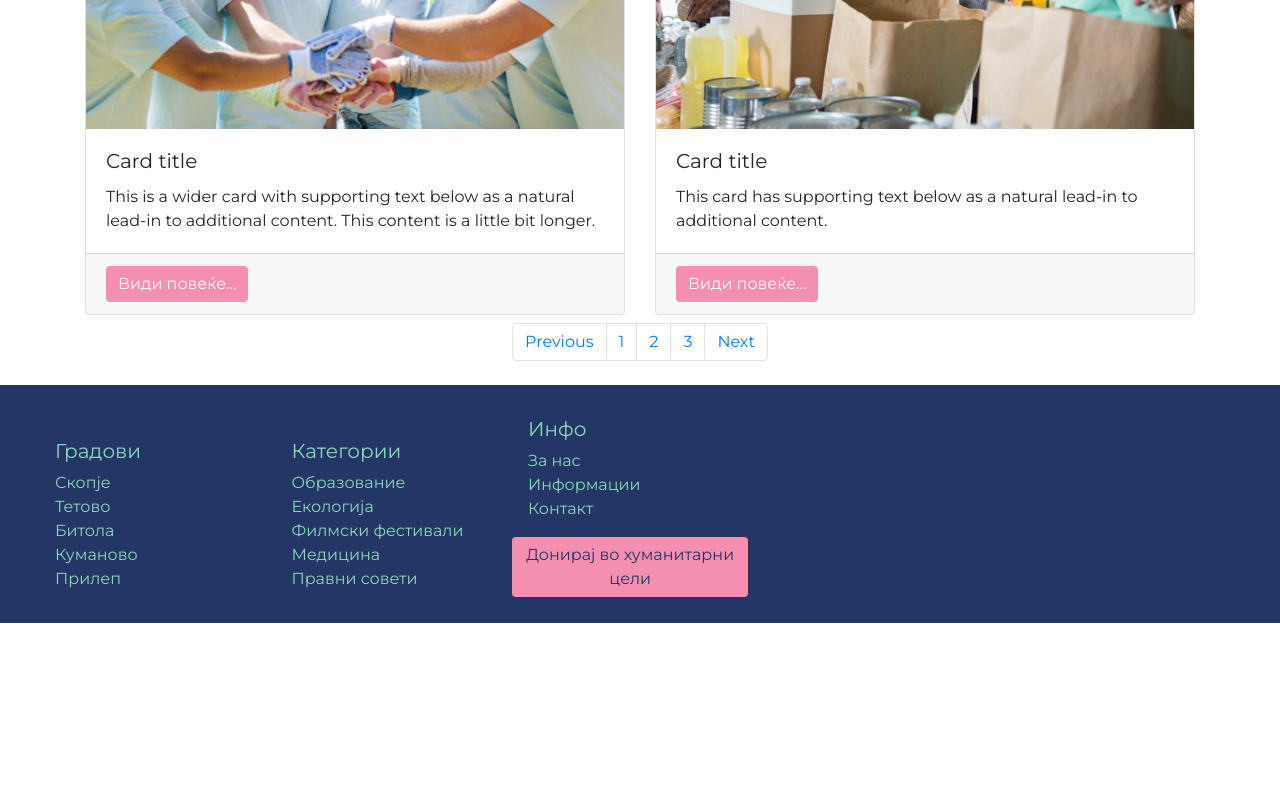
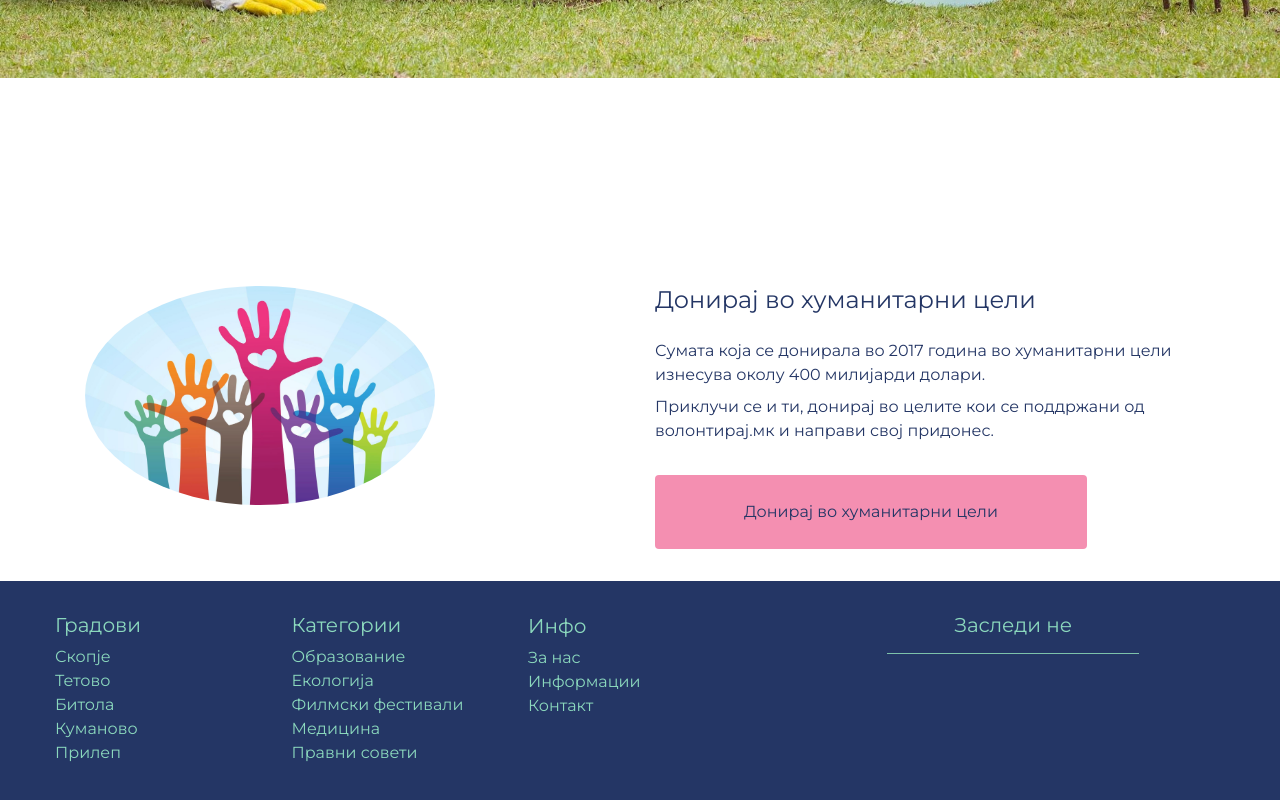
Before and after one commit to AngelaMurgoska/DigitVolunteeringApp, a React (Create React App) app: page / in a window 1280 px wide. Shown: the part 800-1600 px from the top of the page. Before the commit the page ends 1423 px from the top, so only its background shows below. Built offline with nearby package versions, Linux system fonts and the light colour scheme.

Commit message:
FooterSocials added

```diff
--- a/src/App.js
+++ b/src/App.js
@@ -3,16 +3,13 @@ import Header from './components/Header/Header';
 import Content from './components/Content'
 import './App.css';
 import Footer from "./components/Footer";
-import Menu from "./components/Menu/Menu";
-import VolnterStory from "./components/VolnterStory";
-import Sections from "./components/Sections/Sections";
 class App extends Component {
 
   render(){
     return (
         <div className="App">
-             <Menu/>
-             <VolnterStory/>
+             <Header/>
+             <Content/>
              <Footer/>
         </div>
     );
--- a/src/components/Footer.js
+++ b/src/components/Footer.js
@@ -2,16 +2,18 @@ import React, {Component} from 'react';
 import '../../node_modules/bootstrap/dist/css/bootstrap.min.css';
 import './Footer.css'
 import FooterLinks from "./FooterLinks/FooterLinks";
+import FooterSocials from "./FooterSocials/FooterSocials";
 
 class Footer extends Component {
     render(){
         return (
-            <div className={"container-fluid footer-bg py-3 mt-4"}>
+            <div className={"container-fluid footer-bg pt-3 pb-4 mt-4"}>
                 <div className={"row"}>
                     <div className={"col-7"}>
                         <FooterLinks/>
                     </div>
                     <div className={"col"}>
+                        <FooterSocials/>
                     </div>
                 </div>
             </div>
--- a/src/components/FooterLinks/FooterLinks.js
+++ b/src/components/FooterLinks/FooterLinks.js
@@ -27,13 +27,20 @@ class FooterLinks extends Component {
                  </ul>
              </div>
              <div className={"links-display"}>
+                 <div className={"row mb-4"}>
+                     <div className={"col"}>
                          <ul className={"ul-links"}>
                              <li className={"h5"}>Инфо</li>
                              <li className={"li-item"}>За нас</li>
                              <li className={"li-item"}>Информации</li>
                              <li className={"li-item"}>Контакт</li>
                          </ul>
-                 <button className={"btn-footer-link ml-4 btn btn-block active-pink-btn btn-text"}>Донирај во хуманитарни цели</button>
+                     </div>
+                 </div>
+                 <div className={"row"}>
+                     <div className={"col"}>
+                     </div>
+                 </div>
              </div>
             </div>
         );
--- /dev/null
+++ b/src/components/FooterSocials/FooterSocials.css
@@ -0,0 +1,21 @@
+.active-pink-btn{
+    background: #f48fb1;
+}
+
+.footer-text{
+    color: #8bd8bd;
+}
+
+.hr-footer-link-color{
+    background: #8bd8bd;
+    width: 50%;
+}
+
+.btn-text{
+    color: #243665;
+    cursor: pointer;
+}
+
+.btn-footer-link{
+    text-align: center;
+}
--- /dev/null
+++ b/src/components/FooterSocials/FooterSocials.js
@@ -0,0 +1,17 @@
+import React, {Component} from 'react';
+import '../../../node_modules/bootstrap/dist/css/bootstrap.min.css';
+import './FooterSocials.css'
+
+class FooterSocials extends Component {
+
+    render(){
+        return (
+            <div className={"pt-3"}>
+                <div className={"text-center footer-text h5"}>Заследи не</div>
+                <hr className={"hr-footer-link-color"}/>
+            </div>
+        );
+    }
+}
+
+export default FooterSocials;
--- a/src/components/SitePost/SitePost.css
+++ b/src/components/SitePost/SitePost.css
@@ -1,3 +1,7 @@
 .post-text{
     color:#243665;
 }
+
+.btn-site-post{
+    width: 80%;
+}
--- a/src/components/SitePost/SitePost.js
+++ b/src/components/SitePost/SitePost.js
@@ -12,15 +12,15 @@ class SitePost extends Component {
                 </div>
                 <div className={"col-2"}></div>
                 <div className={"col "}>
-                    <h4 className={"pb-3"}>Волонтирањето е бесценето</h4>
+                    <h4 className={"pb-3"}>Донирај во хуманитарни цели</h4>
                     <div className={"pb-2"}>
-                        За волонтерите е двојно поверојатно дека би донирале во хуманитарни цели за разлика од оние кои не волонтираат.
+                        Сумата која се донирала во 2017 година во хуманитарни цели изнесува околу 400 милијарди долари.
                     </div>
                     <div className={"pb-2"}>
-                        Волонтеризмот го подобрува здравјето со подобрување на телесната и менталната состојба и намалување на стресот.
+                        Приклучи се и ти, донирај во целите кои се поддржани од волонтирај.мк и направи свој придонес.
                     </div>
                     <div className={"pb-2"}>
-                        Оние кои волонтираат обично имаат 27% поголеми шанси за вработување.
+                        <button className={"btn-site-post mt-4 py-4 btn active-pink-btn btn-text"}>Донирај во хуманитарни цели</button>
                     </div>
                 </div>
             </div>
```
Lines whose indentation alone changed are shown as unchanged.
